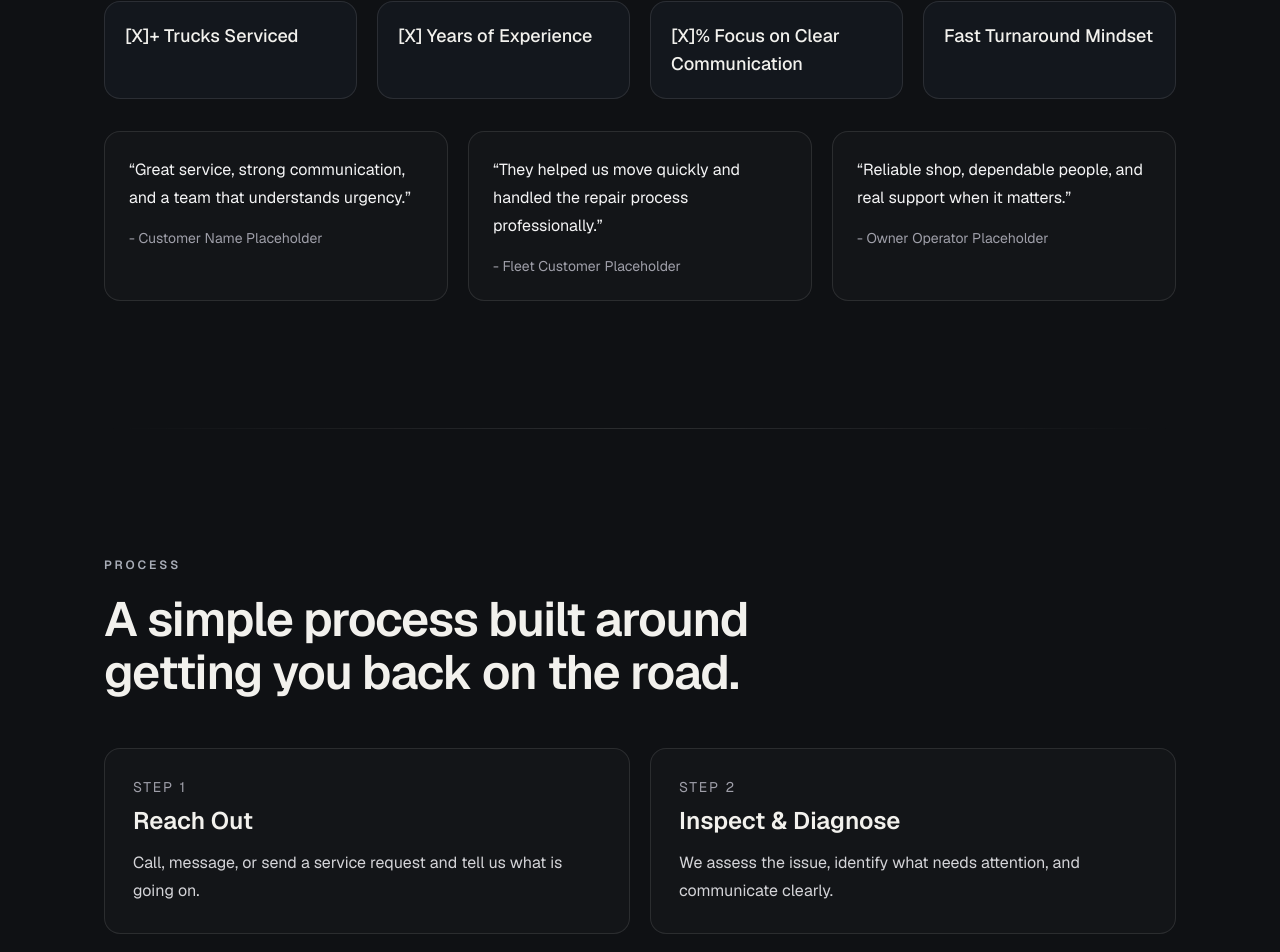
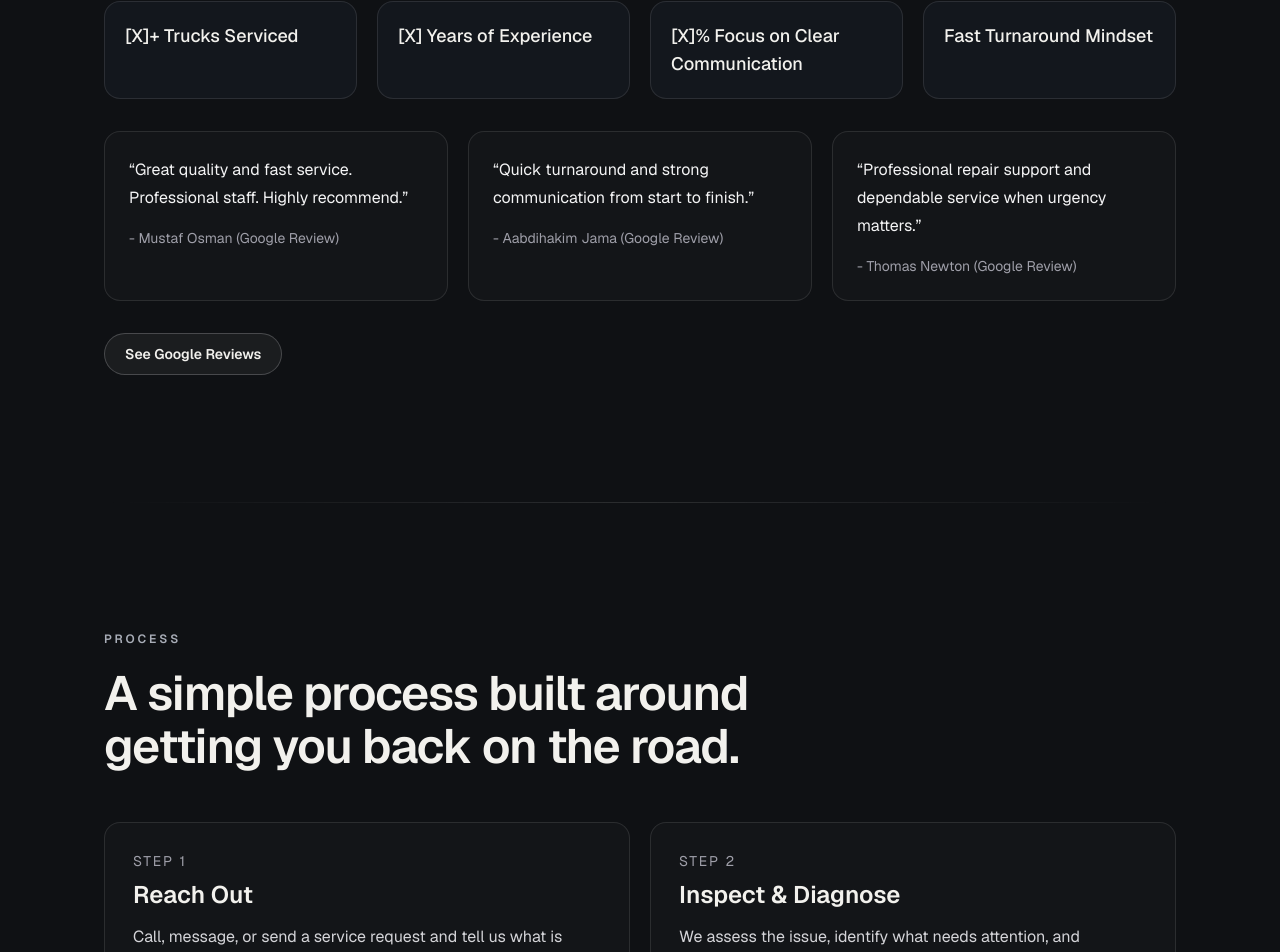
Before and after one commit to aleksandart-dotcom/TAG-Repair-Website, a Next.js app: page / in a window 1280 px wide. Shown: the part 5459-6411 px from the top of the page. Built offline with nearby package versions, Linux system fonts and the light colour scheme.

Commit message:
Integrate Google review testimonials and review link CTA.
Update trust section quotes with Google-attributed testimonials and add a direct Google Reviews button for social proof verification.

```diff
--- a/components/sections/LandingSections.tsx
+++ b/components/sections/LandingSections.tsx
@@ -4,6 +4,7 @@ import { motion, type Variants } from "framer-motion";
 import Image from "next/image";
 import {
   assets,
+  googleReviewsUrl,
   processSteps,
   services,
   showcaseBlocks,
@@ -249,6 +250,17 @@ export function TrustSection() {
           </AnimatedReveal>
         ))}
       </div>
+
+      <AnimatedReveal className="mt-8">
+        <a
+          href={googleReviewsUrl}
+          target="_blank"
+          rel="noopener noreferrer"
+          className="inline-flex items-center justify-center rounded-full border border-white/20 bg-white/5 px-5 py-2.5 text-sm font-semibold transition hover:border-white/40 hover:bg-white/10"
+        >
+          See Google Reviews
+        </a>
+      </AnimatedReveal>
     </Section>
   );
 }
--- a/data/site-content.ts
+++ b/data/site-content.ts
@@ -95,19 +95,22 @@ export const trustStats = [
   "Fast Turnaround Mindset",
 ];
 
-// Replace placeholders with real customer names and quotes.
+export const googleReviewsUrl =
+  "https://www.google.com/search?q=tag+repair+center#lrd=0x880e175fcf27152f:0x71f876112286e22a,1,,,,";
+
+// Replace/verify these with your exact preferred Google review excerpts.
 export const testimonials = [
   {
-    quote: "Great service, strong communication, and a team that understands urgency.",
-    author: "Customer Name Placeholder",
+    quote: "Great quality and fast service. Professional staff. Highly recommend.",
+    author: "Mustaf Osman (Google Review)",
   },
   {
-    quote: "They helped us move quickly and handled the repair process professionally.",
-    author: "Fleet Customer Placeholder",
+    quote: "Quick turnaround and strong communication from start to finish.",
+    author: "Aabdihakim Jama (Google Review)",
   },
   {
-    quote: "Reliable shop, dependable people, and real support when it matters.",
-    author: "Owner Operator Placeholder",
+    quote: "Professional repair support and dependable service when urgency matters.",
+    author: "Thomas Newton (Google Review)",
   },
 ];
 
```
